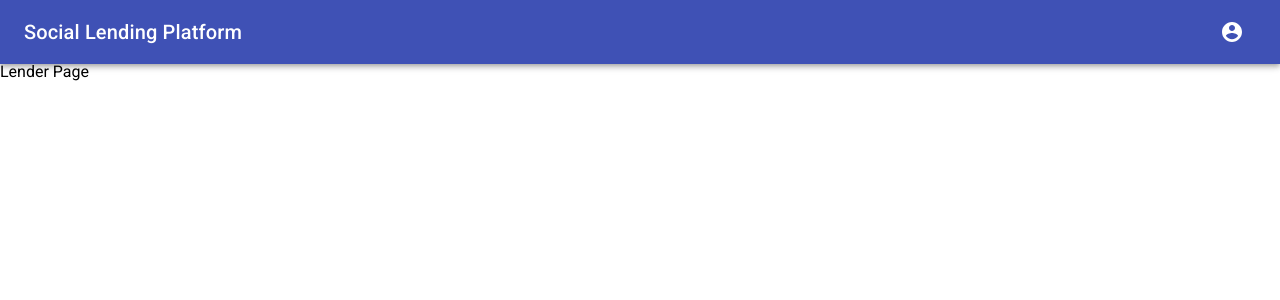
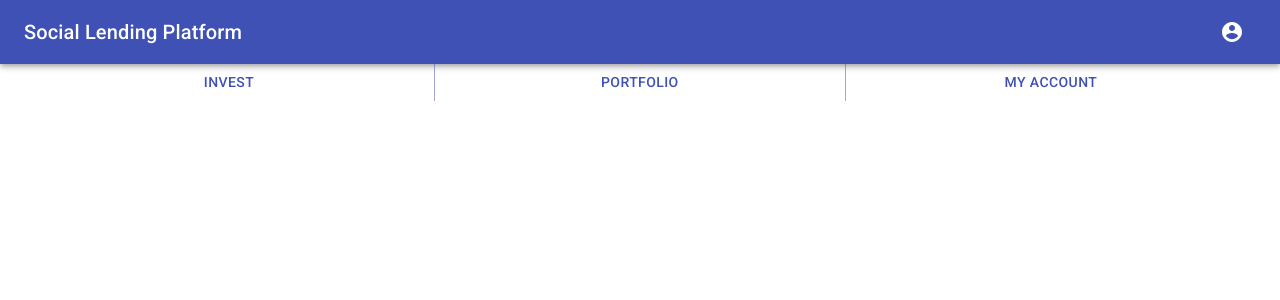
Before and after one commit to unpolaco/social-lending-app, a React (Create React App) app: page /lender in a window 1280 px wide. Shown: the top 300 px of the page. Built offline with nearby package versions, Linux system fonts and the light colour scheme.

Commit message:
Create Lender routes and components

```diff
--- a/src/components/Lender/Lender.tsx
+++ b/src/components/Lender/Lender.tsx
@@ -1,9 +1,39 @@
 import React from 'react';
+import {Container, ButtonGroup, Button} from '@material-ui/core/';
+import {ROUTES} from '../../helpers/routes';
+import {NavLink, Route, Switch} from 'react-router-dom';
+import {LenderAccount} from './LenderAccount';
+import {LenderPortfolio} from './LenderPortfolio';
+import {LenderInvest} from './LenderInvest';
 
 export const Lender = () => {
     return (
         <>
-            <div>Lender Page</div>
+            <Container>
+                <ButtonGroup fullWidth variant="text" color="primary" aria-label="text primary button group">
+                    <Button component={NavLink} to={ROUTES.LENDER_INVEST}>
+                        Invest
+                    </Button>
+                    <Button component={NavLink} to={ROUTES.LENDER_PORTFOLIO}>
+                        Portfolio
+                    </Button>
+                    <Button component={NavLink} to={ROUTES.LENDER_ACCOUNT}>
+                        My account
+                    </Button>
+                </ButtonGroup>
+            </Container>
+
+            <Switch>
+                <Route path={ROUTES.LENDER_ACCOUNT}>
+                    <LenderAccount />
+                </Route>
+                <Route path={ROUTES.LENDER_PORTFOLIO}>
+                    <LenderPortfolio />
+                </Route>
+                <Route path={ROUTES.LENDER_INVEST}>
+                    <LenderInvest />
+                </Route>
+            </Switch>
         </>
     );
 };
--- /dev/null
+++ b/src/components/Lender/LenderAccount.tsx
@@ -0,0 +1,12 @@
+import React from 'react';
+import {Paper, Typography} from '@material-ui/core/';
+
+export const LenderAccount = () => {
+    return (
+        <>
+            <Paper>
+                <Typography>LENDER Account Page</Typography>
+            </Paper>
+        </>
+    );
+};
--- /dev/null
+++ b/src/components/Lender/LenderInvest.tsx
@@ -0,0 +1,10 @@
+import React from 'react';
+import {Paper, Typography} from '@material-ui/core/';
+
+export const LenderInvest = () => {
+    return (
+        <Paper>
+            <Typography>LENDER Invest Page</Typography>
+        </Paper>
+    );
+};
--- /dev/null
+++ b/src/components/Lender/LenderPortfolio.tsx
@@ -0,0 +1,27 @@
+import React from 'react';
+import {Paper, Typography, Tabs, Tab} from '@material-ui/core/';
+
+export const LenderPortfolio = () => {
+    const [value, setValue] = React.useState(0);
+
+    const handleChange = (event: React.ChangeEvent<{}>, newValue: number) => {
+        setValue(newValue);
+    };
+
+    return (
+        <>
+            <Paper elevation={3}>
+                <Typography align="center" variant="h6">
+                    Welcome to your Portfolio
+                </Typography>
+                <Typography align="center" variant="subtitle2">
+                    Here you can find list of your offers and investments and manage them
+                </Typography>
+            </Paper>
+            <Tabs value={value} onChange={handleChange} indicatorColor="primary" textColor="primary" centered>
+                <Tab label="My offers" />
+                <Tab label="My investments" />
+            </Tabs>
+        </>
+    );
+};
```
